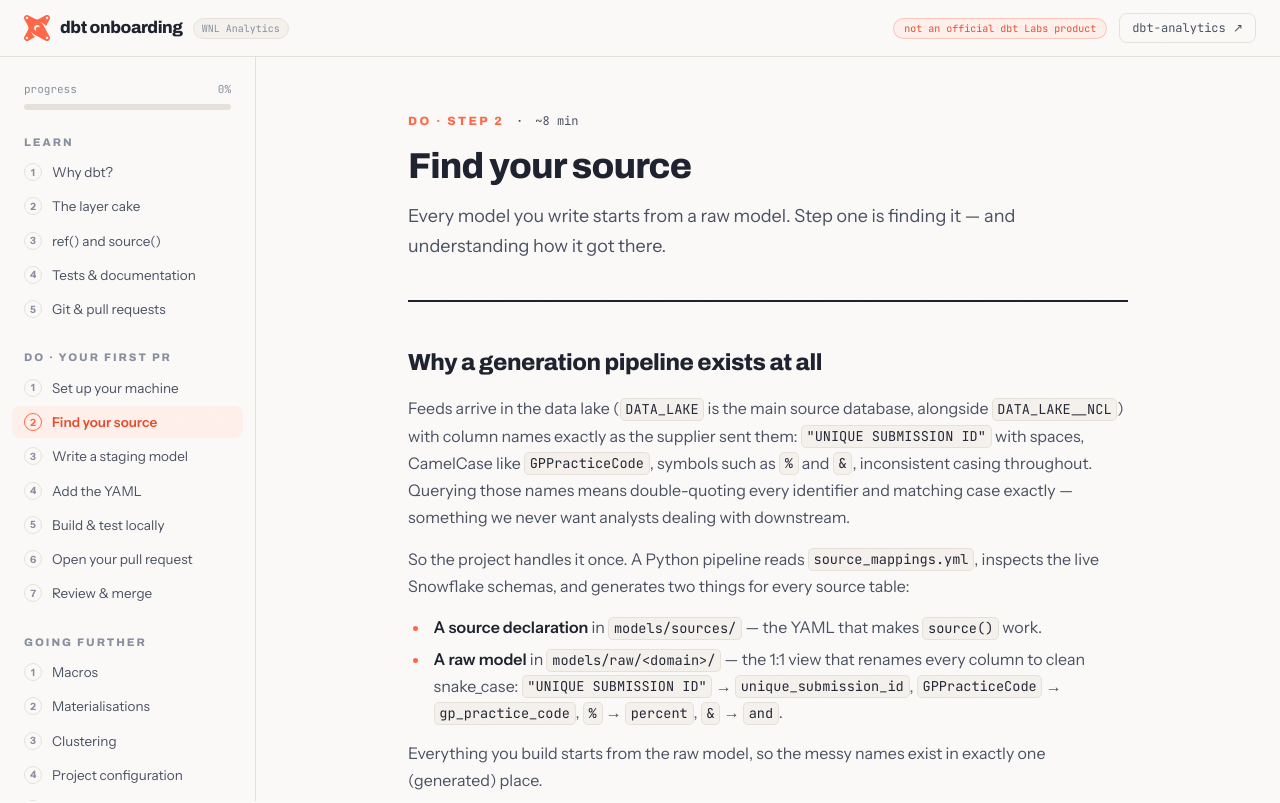
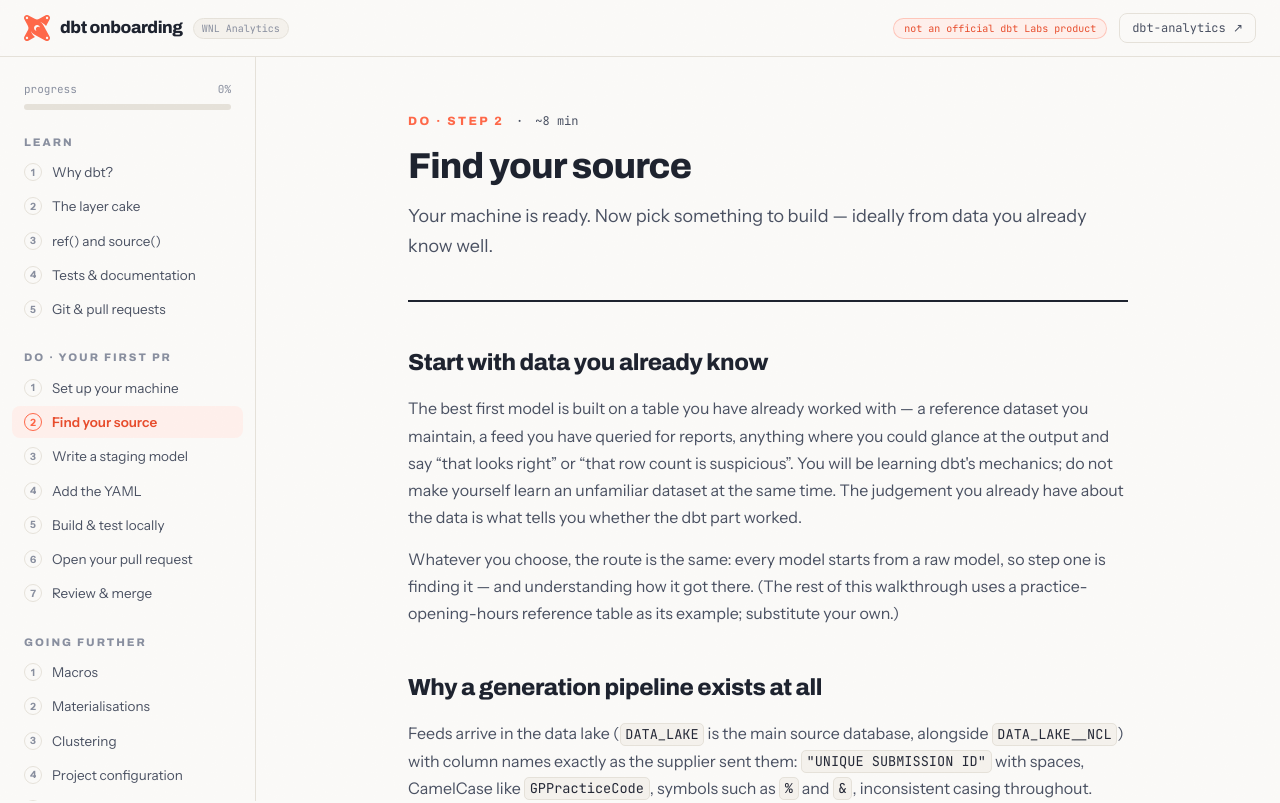
Before and after one commit to EddieDavison92/dbt-onboarding, a Next.js app: page /practice/find-a-source in a window 1280 px wide. Shown: the top 803 px of the page. Built offline with nearby package versions, Linux system fonts and the light colour scheme.

Commit message:
docs: bridge setup to find-a-source - start with familiar data

```diff
--- a/app/practice/find-a-source/page.tsx
+++ b/app/practice/find-a-source/page.tsx
@@ -13,9 +13,25 @@
       slug="find-a-source"
       kicker="Do · Step 2"
       title="Find your source"
-      lede="Every model you write starts from a raw model. Step one is finding it — and understanding how it got there."
+      lede="Your machine is ready. Now pick something to build — ideally from data you already know well."
       minutes={8}
     >
+      <h2>Start with data you already know</h2>
+      <p>
+        The best first model is built on a table you have already worked with — a
+        reference dataset you maintain, a feed you have queried for reports, anything
+        where you could glance at the output and say “that looks right” or “that row
+        count is suspicious”. You will be learning dbt&apos;s mechanics; do not make
+        yourself learn an unfamiliar dataset at the same time. The judgement you
+        already have about the data is what tells you whether the dbt part worked.
+      </p>
+      <p>
+        Whatever you choose, the route is the same: every model starts from a raw
+        model, so step one is finding it — and understanding how it got there. (The
+        rest of this walkthrough uses a practice-opening-hours reference table as its
+        example; substitute your own.)
+      </p>
+
       <h2>Why a generation pipeline exists at all</h2>
       <p>
         Feeds arrive in the data lake (<code>DATA_LAKE</code> is the main source
```
